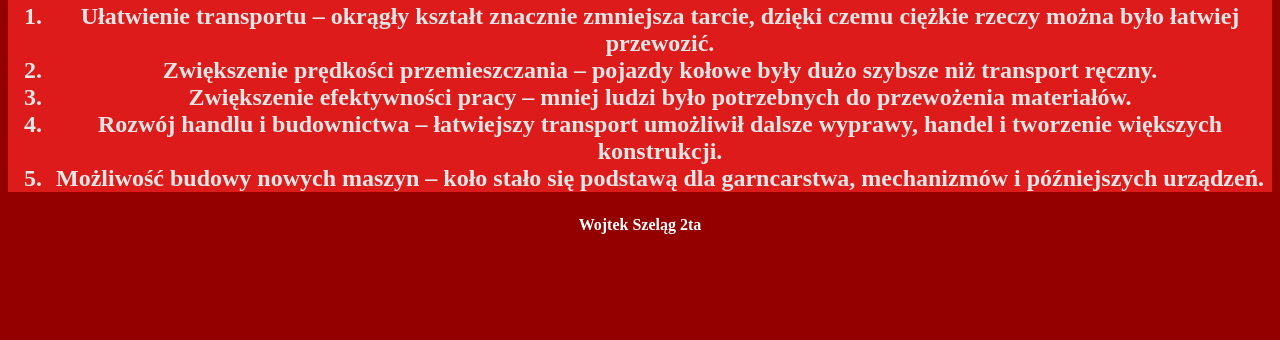
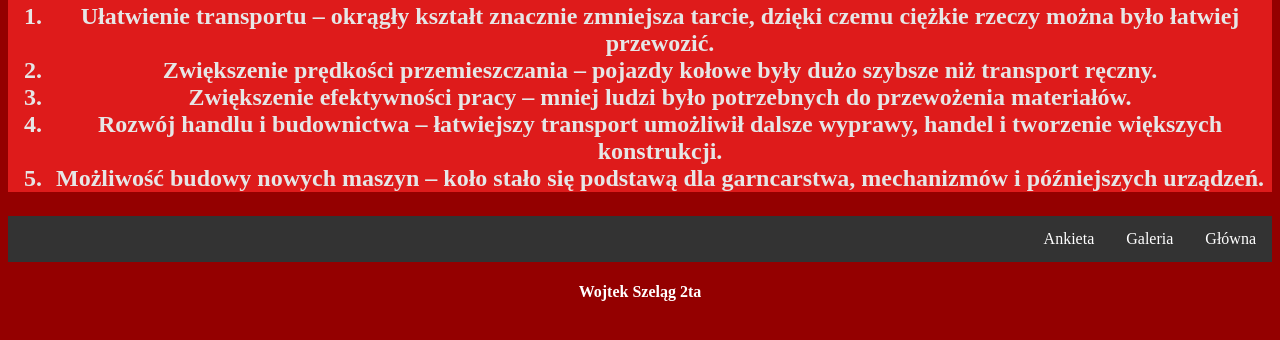
Before and after one commit to Woj0wnik/7-cud-w, a plain HTML site: page WojtekSzelag.html in a window 1280 px wide. Shown: the part 366-706 px from the top of the page. Drawn offline with Linux system fonts and the light colour scheme.

Commit message:
Add navigation links to WojtekSzelag.html

```diff
--- a/WojtekSzelag.html
+++ b/WojtekSzelag.html
@@ -52,6 +52,14 @@
     </h2>
   </div>
 
+      <div>
+        <ul>
+            <li><a href="WojtekSzelag.html">Główna</a></li>
+            <li><a href="galeria.html">Galeria</a></li>
+            <li><a href="ankieta.html">Ankieta</a></li>
+        </ul>
+    </div>
+
   <footer><h4>Wojtek Szeląg 2ta</h4></footer>
 
 </body>
```
